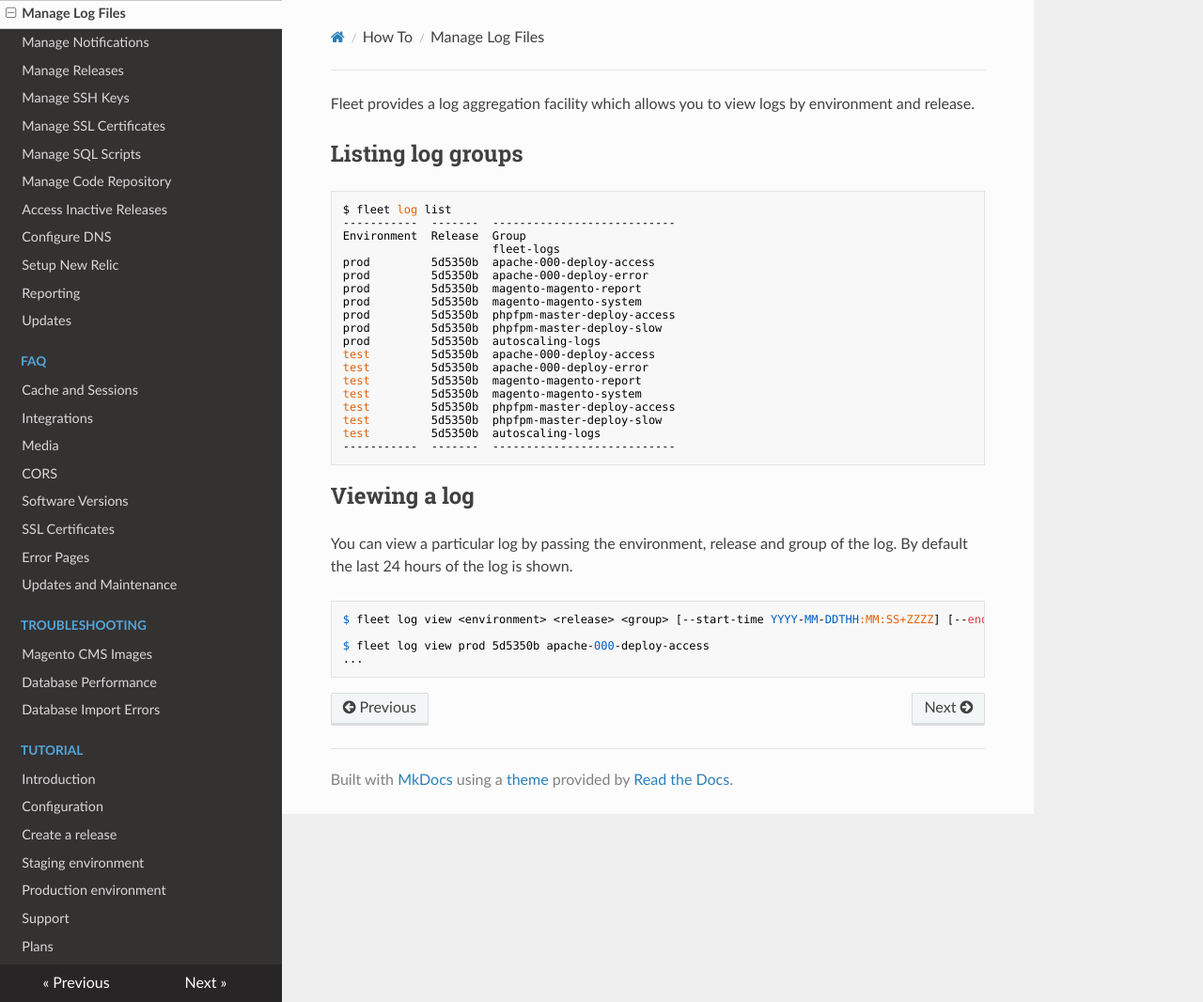
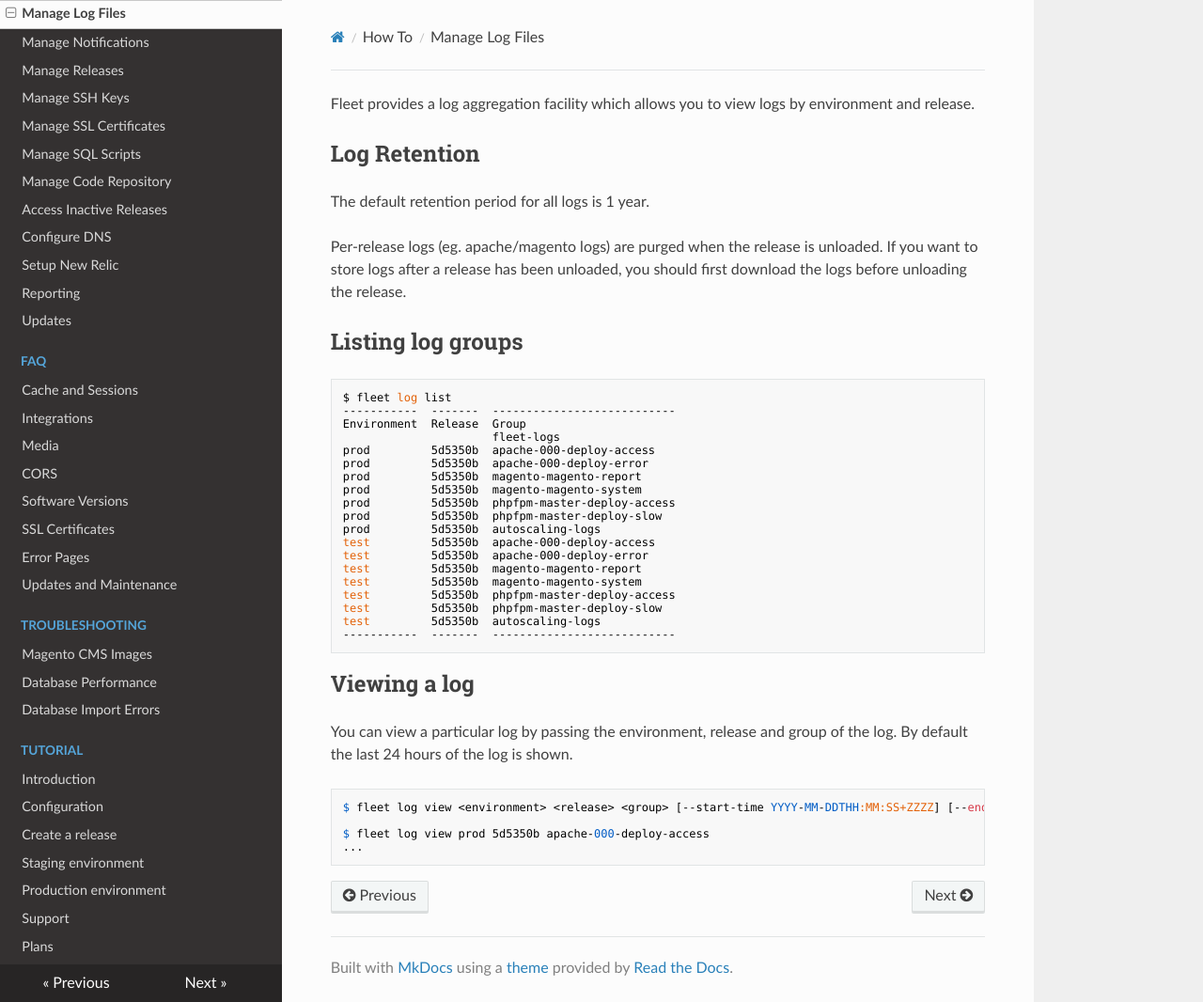
Before and after one commit to anchor/fleet-magento-docs, an MkDocs documentation site: the page built from docs/how-to/manage-logs.md, in a window 1280 px wide and 1066 px high. Shown: the whole window at 94% size. Built offline with MkDocs 1.6.1, drawn with Linux system fonts in a browser that asks for light colours; nearby versions of some CDN libraries; old or Windows-style settings are respelled for this version of MkDocs.

Commit message:
Document log retention policy

```diff
--- a/docs/how-to/manage-logs.md
+++ b/docs/how-to/manage-logs.md
@@ -1,4 +1,14 @@
 Fleet provides a log aggregation facility which allows you to view logs by environment and release.
+
+Log Retention
+----
+
+The default retention period for all logs is 1 year.
+
+Per-release logs (eg. apache/magento logs) are purged when the release is unloaded.
+If you want to store logs after a release has been unloaded, you should first download
+the logs before unloading the release.
+
 
 Listing log groups
 ----
```
